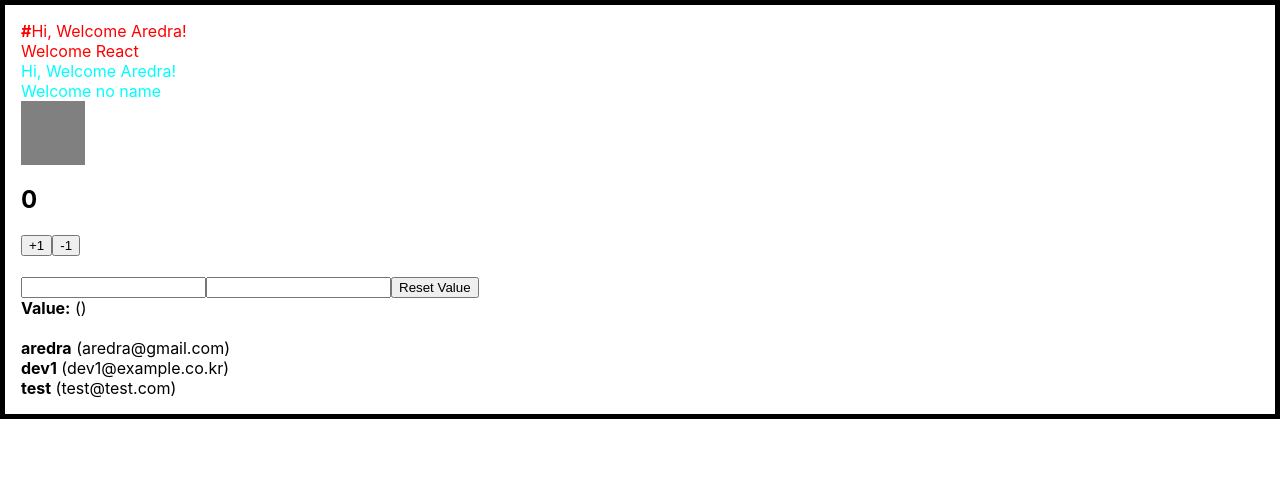
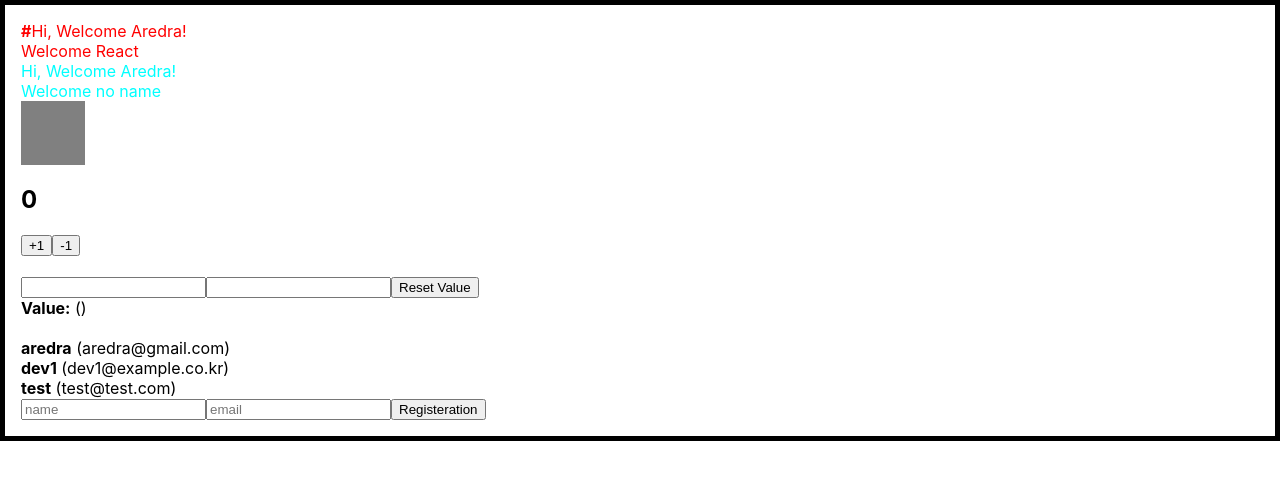
Before and after one commit to aredra/react-tutorial, a React (Create React App) app: page / in a window 1280 px wide. Shown: the top 480 px of the page. Built offline with nearby package versions, Linux system fonts and the light colour scheme.

Commit message:
add push item to array

```diff
--- a/src/App.js
+++ b/src/App.js
@@ -1,10 +1,11 @@
-import React from 'react';
+import React, {useState, useRef} from 'react';
 import './App.css';
 import Hello from './Hello';
 import Wrapper from './Wrapper';
 import Counter from './counter';
 import InputSample from './InputSample';
 import UserList from './User';
+import CreateUser from './CreateUser';
 
 function App() {
   // const name = "Start React!";
@@ -13,6 +14,61 @@
     color: "aqua",
     fontSize: 24,
     padding: "1rem"
+  }
+
+  const [users, setUsers] = useState([
+    {
+        id: 1,
+        username: 'aredra',
+        email: 'aredra@gmail.com'
+    },
+    {
+        id: 2,
+        username: 'dev1',
+        email: 'dev1@example.co.kr',
+    },
+    {
+        id: 3,
+        username: 'test',
+        email: 'test@test.com'
+    }
+  ]);
+
+  const [inputs, setInputs] = useState({
+    username: '',
+    email: ''
+  });
+
+  const {username, email} = inputs;
+
+  const onChange = e => {
+    const {name, value} = e.target;
+    setInputs({
+      ...inputs,
+      [name]: value
+    });
+  }
+
+  const nextId = useRef(4);
+
+  const onCreate = () => {
+    const newbie = {
+      id: nextId.current,
+      username,
+      email
+    }
+
+   // setUsers(users.concat(newbie));
+    // 배열도 마찬가지로 불변성 확인, push splice sort  금지
+    setUsers([
+      ...users,
+      newbie
+    ]);
+    setInputs({
+      username: '',
+      email: ''
+    });
+    nextId.current += 1;
   }
 
   return (
@@ -28,7 +84,13 @@
             <div style={style}>{name}</div>
       */}
       <br/>
-      <UserList></UserList>
+      <UserList users={users}></UserList>
+      <CreateUser
+        username={username}
+        email={email}
+        onChange={onChange}
+        onCreate={onCreate}
+      />
     </Wrapper>
   );
 }
--- /dev/null
+++ b/src/CreateUser.js
@@ -0,0 +1,23 @@
+import React from 'react';
+
+function CreateUser({username, email, onChange, onCreate}) {
+    return (
+        <>
+            <input
+                name='username'
+                placeholder='name'
+                onChange={onChange}
+                value={username}
+            />
+            <input
+                name='email'
+                placeholder='email'
+                onChange={onChange}
+                value={email}
+            />
+            <button onClick={onCreate}>Registeration</button>
+        </>
+    );
+}
+
+export default CreateUser;
--- a/src/User.js
+++ b/src/User.js
@@ -3,30 +3,12 @@
 function User({user}) {
     return (
         <div>
-            <b>{user.name}</b> ({user.email})
+            <b>{user.username}</b> ({user.email})
         </div>
     );
 }
 
-function UserList() {
-    const users = [
-        {
-            id: 1,
-            name: 'aredra',
-            email: 'aredra@gmail.com'
-        },
-        {
-            id: 2,
-            name: 'dev1',
-            email: 'dev1@example.co.kr',
-        },
-        {
-            id: 3,
-            name: 'test',
-            email: 'test@test.com'
-        }
-    ];
-
+function UserList({users}) {
     return (
         <div>
         {
```
